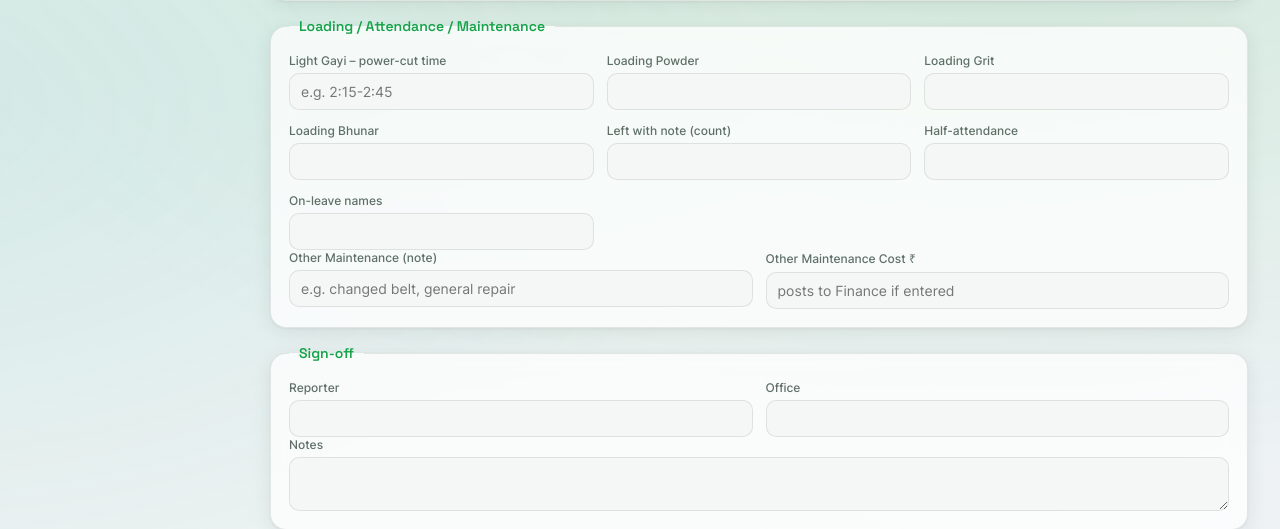
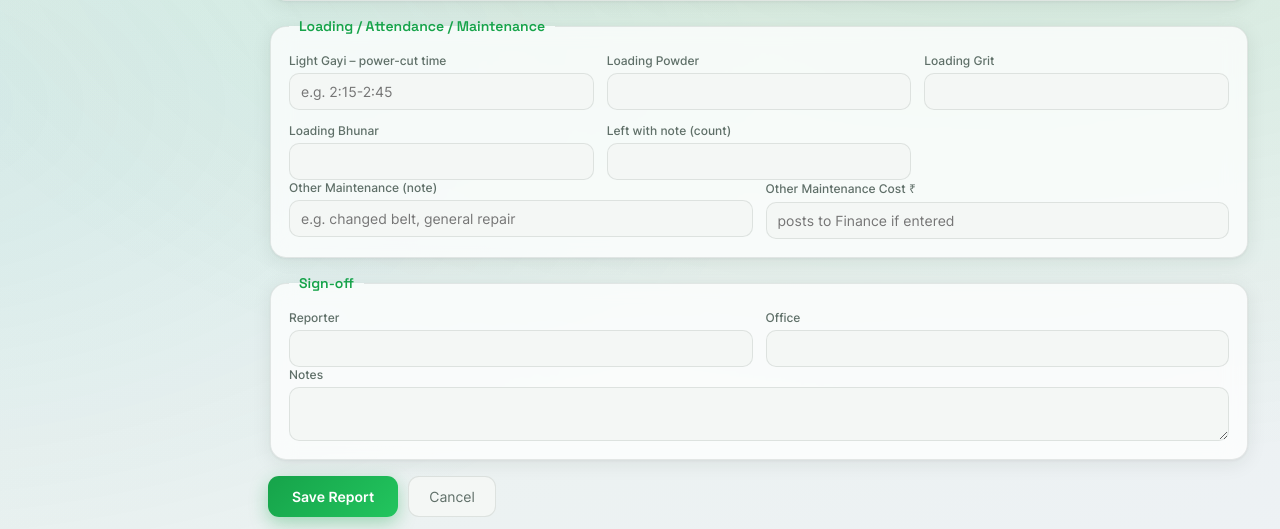
Before and after one commit to M1212-ofc/sainathagroerp, a Flask app: page /production/entry in a window 1280 px wide. Shown: the part 1655-2184 px from the top of the page. Run offline with Flask 3, Linux system fonts and the light colour scheme; the visitor is signed in with stand-in values (Sample User, id 1); data comes from the database, SQL or seed files in the repository; data that the repository does not hold is empty.

```diff
--- a/app.py
+++ b/app.py
@@ -140,7 +140,7 @@ def _close_db(_=None):
 
 # make helpers available in every template
 # bump this string whenever static files change to force browsers to reload them
-ASSET_VER = "20260712o"
+ASSET_VER = "20260712p"
 
 
 @app.context_processor
--- a/templates/production_entry.html
+++ b/templates/production_entry.html
@@ -79,8 +79,6 @@
       <label>Loading Grit<input type="text" name="loading_grit" value="{{ report.loading_grit if report else '' }}"></label>
       <label>Loading Bhunar<input type="text" name="loading_bhunar" value="{{ report.loading_bhunar if report else '' }}"></label>
       <label>Left with note (count)<input type="number" name="left_with_note" value="{{ report.left_with_note if report else '' }}"></label>
-      <label>Half-attendance<input type="text" name="half_attendance" value="{{ report.half_attendance if report else '' }}"></label>
-      <label>On-leave names<input type="text" name="on_leave_names" value="{{ report.on_leave_names if report else '' }}"></label>
     </div>
     <div class="grid2">
       <label>Other Maintenance (note)<input type="text" name="maintenance" value="{{ report.maintenance if report else '' }}" placeholder="e.g. changed belt, general repair"></label>
```
